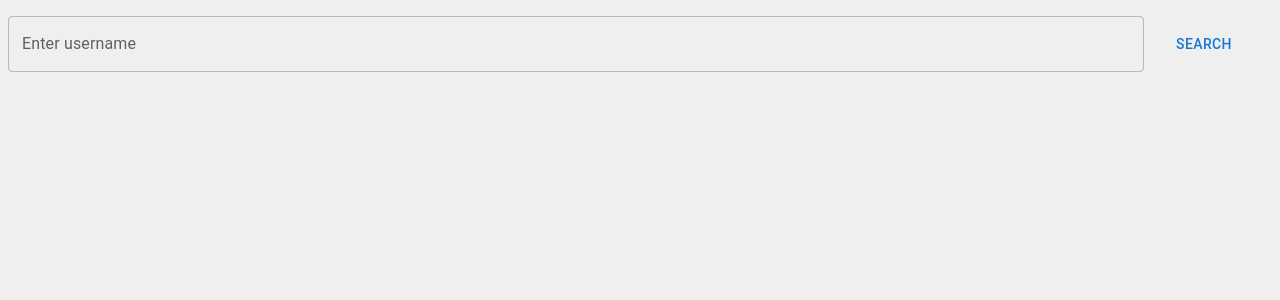
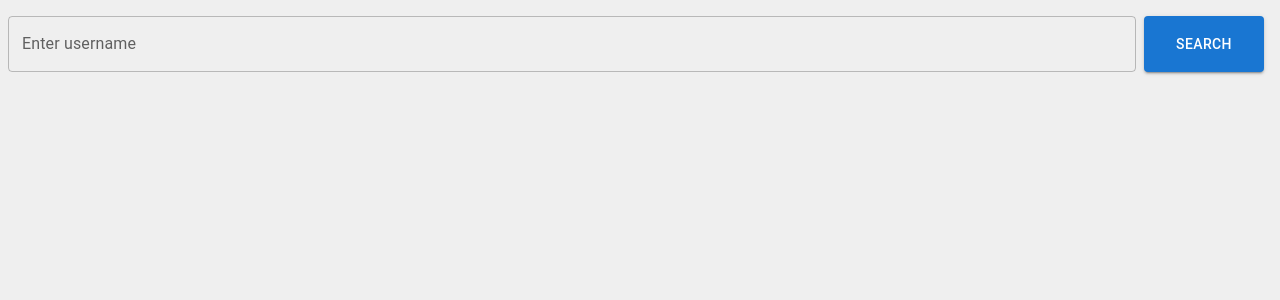
Before and after one commit to rkrajewski/demo-react-app, a React (Create React App) app: page / in a window 1280 px wide. Shown: the top 300 px of the page. Built offline with nearby package versions, Linux system fonts and the light colour scheme.

Commit message:
feat: add form submission

```diff
--- a/src/modules/github-users/components/GithubUserSearchInput.tsx
+++ b/src/modules/github-users/components/GithubUserSearchInput.tsx
@@ -12,12 +12,13 @@ function GithubUserSearchInput(props: Props) {
 
   const [value, setValue] = useState('')
   const handleChange: React.ChangeEventHandler<HTMLInputElement> = e => setValue(e.target.value)
-  const search = () => {
+  const submit: React.FormEventHandler<HTMLFormElement> = e => {
+    e.preventDefault()
     onSearch(value)
   }
 
   return (
-    <Box sx={{ padding: 1, paddingLeft: 0, display: 'flex' }}>
+    <Box component="form" onSubmit={submit} sx={{ padding: 1, paddingLeft: 0, display: 'flex', gap: 1 }}>
       <TextField
         id="outlined-basic"
         label="Enter username"
@@ -28,7 +29,13 @@ function GithubUserSearchInput(props: Props) {
         sx={{ flex: 1 }}
       />
       <Box sx={{ display: 'flex', justifyContent: 'center', width: 120 }}>
-        {loading ? <CircularProgress /> : <Button onClick={() => search()}>Search</Button>}
+        {loading ? (
+          <CircularProgress />
+        ) : (
+          <Button variant="contained" type="submit" sx={{ flex: 1 }}>
+            Search
+          </Button>
+        )}
       </Box>
     </Box>
   )
```
